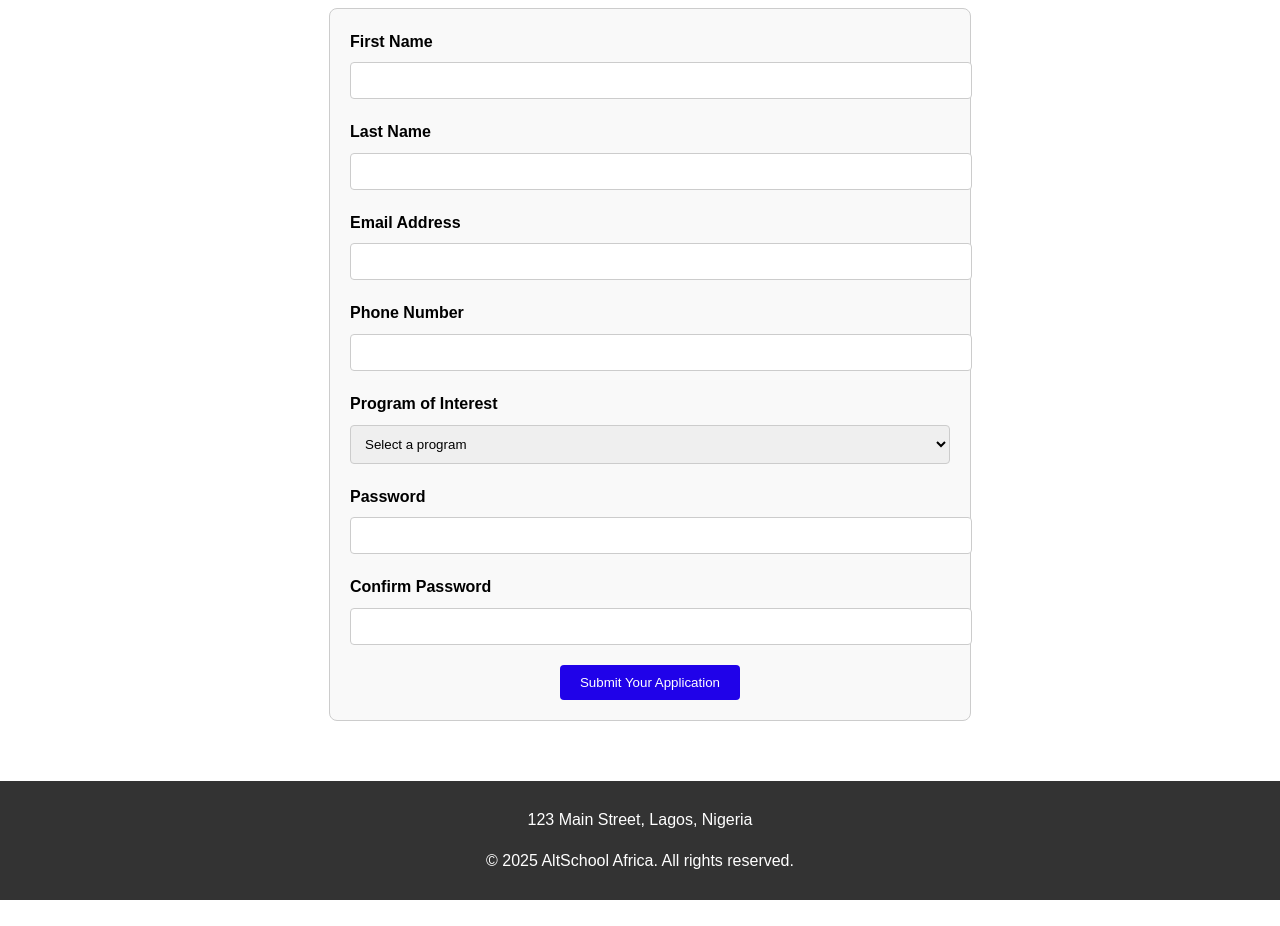
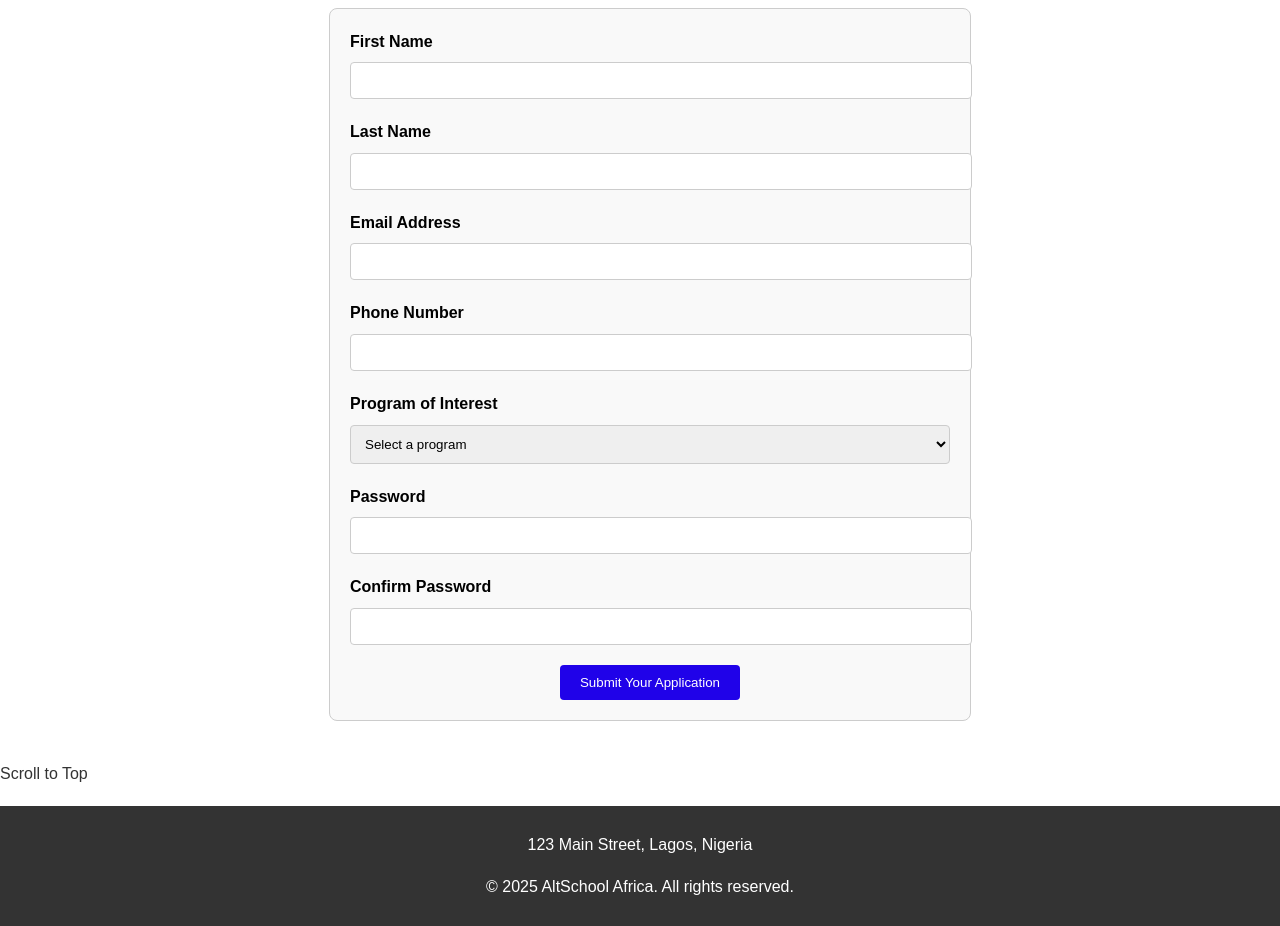
Before and after one commit to Tnkma/AltSchool-Assigment, a plain HTML site: page Assigment1/form.html in a window 1280 px wide. Shown: the part 164-1090 px from the top of the page. Before the commit the page ends 1064 px from the top, so only its background shows below. Drawn offline with Linux system fonts and the light colour scheme.

Commit message:
form.html

```diff
--- a/Assigment1/form.html
+++ b/Assigment1/form.html
@@ -75,6 +75,10 @@
     form button:hover {
       background: #555;
     }
+    .scroll-top a {
+        text-decoration: none;
+        color: #333;
+      }
   </style>
 </head>
 <body>
@@ -117,6 +121,9 @@
       <button type="submit">Submit Your Application</button>
     </form>
   </div>
+  <div class="scroll-top">
+    <a href="#top">Scroll to Top</a>
+  </div>
 
   <footer>
     <p>123 Main Street, Lagos, Nigeria</p>
```
